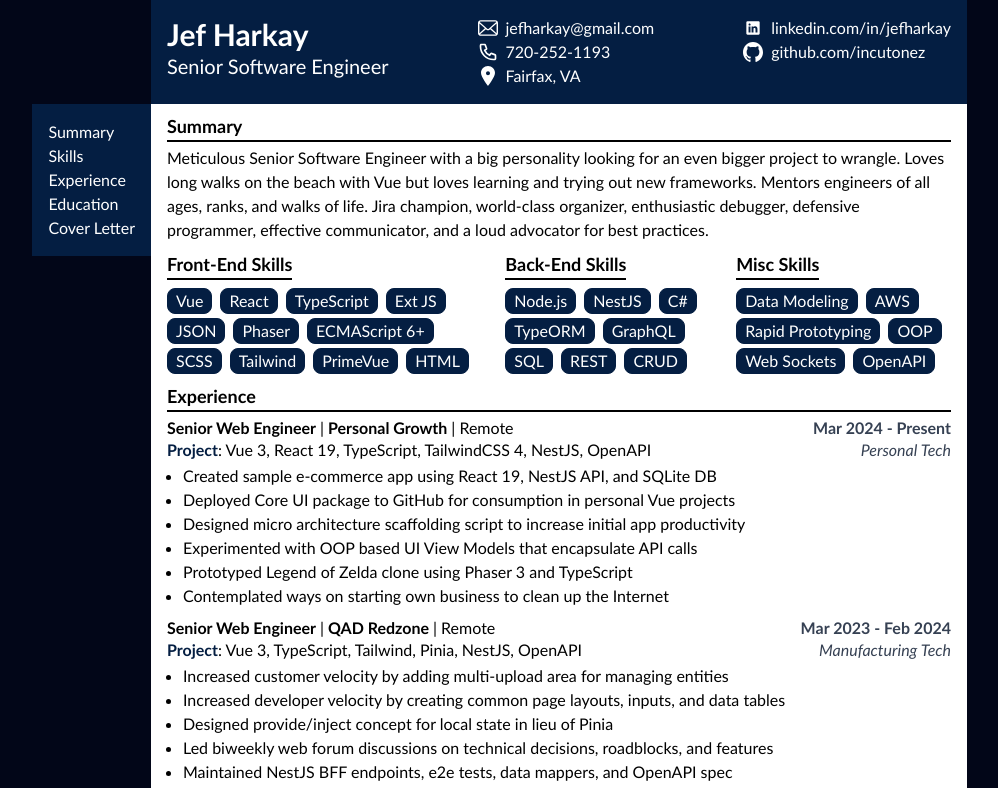
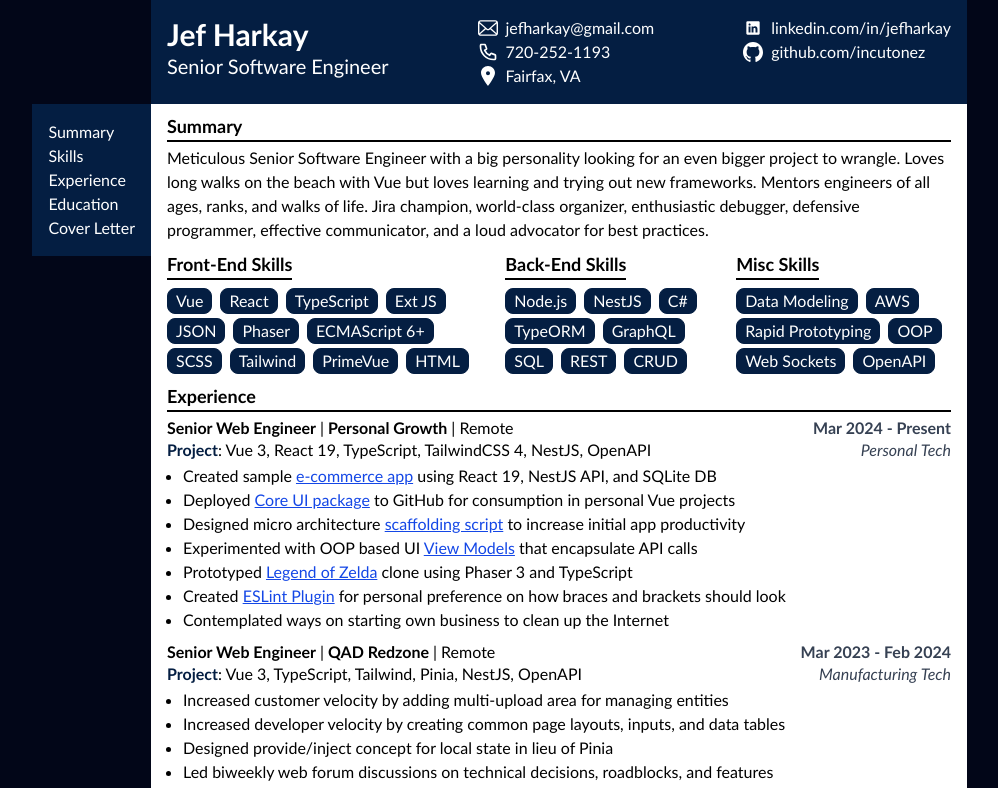
Before and after one commit to incutonez/jefharkay, a Vue app: page /#/resume/summary in a window 1280 px wide. Shown: the top 788 px of the page, without its empty margins (81-1079 px from the left). Built offline with nearby package versions, Linux system fonts and the light colour scheme.

Commit message:
fix: Resume Changes (#6)
- Adding some final touches, like links to repos and examples
- Adding ability to have tasks include HTML

```diff
--- a/src/components/JefHarkayResume.vue
+++ b/src/components/JefHarkayResume.vue
@@ -3,11 +3,12 @@ import SectionJobDescription from "@/components/SectionJobDescription.vue";
 import { EducationRoute, ExperienceRoute, SkillsRoute, SummaryRoute } from "@/router";
 
 const PersonalTasks = [
-	"Created sample e-commerce app using React 19, NestJS API, and SQLite DB",
-	"Deployed Core UI package to GitHub for consumption in personal Vue projects",
-	"Designed micro architecture scaffolding script to increase initial app productivity",
-	"Experimented with OOP based UI View Models that encapsulate API calls",
-	"Prototyped Legend of Zelda clone using Phaser 3 and TypeScript",
+	"Created sample <a href=\"https://github.com/incutonez/ecommerce\" class='anchor-link underline text-blue-700' target='_blank'>e-commerce app</a> using React 19, NestJS API, and SQLite DB",
+	"Deployed <a href=\"https://github.com/incutonez/core-ui\" class='anchor-link underline text-blue-700' target='_blank'>Core UI package</a> to GitHub for consumption in personal Vue projects",
+	"Designed micro architecture <a href=\"https://github.com/incutonez/configs/tree/main/scaffold\" class='anchor-link underline text-blue-700' target='_blank'>scaffolding script</a> to increase initial app productivity",
+	"Experimented with OOP based UI <a href=\"https://github.com/incutonez/Sandbox/blob/main/packages/ui/src/models/UserModel.ts#L137-L169\" class='anchor-link underline text-blue-700' target='_blank'>View Models</a> that encapsulate API calls",
+	"Prototyped <a href=\"https://incutonez.github.io/fabled-basin/#/\" class='anchor-link underline text-blue-700' target='_blank'>Legend of Zelda</a> clone using Phaser 3 and TypeScript",
+	"Created <a href=\"https://github.com/incutonez/eslint-plugin\" class='anchor-link underline text-blue-700' target='_blank'>ESLint Plugin</a> for personal preference on how braces and brackets should look",
 	"Contemplated ways on starting own business to clean up the Internet",
 ];
 const QADTasks = [
@@ -245,9 +246,9 @@ const DoDTasks = ["Rotated offices every 6-8 months, contributing to several dif
 			<a
 				target="_blank"
 				class="hidden print:inline underline mx-auto"
-				title="https://incutonez.github.io/Sandbox/resume/"
-				href="https://incutonez.github.io/Sandbox/resume/"
-			>Created with ❤️ and Vue</a>
+				title="https://incutonez.github.io/jefharkay/#/resume/summary"
+				href="https://incutonez.github.io/jefharkay/#/resume/summary"
+			>Created with ❤️ and Vue (click me)</a>
 		</section>
 	</article>
 </template>
--- a/src/components/SectionJobDescription.vue
+++ b/src/components/SectionJobDescription.vue
@@ -37,7 +37,7 @@ defineProps<ISectionJobDescription>();
 				:key="task"
 				class="ml-4 list-disc"
 			>
-				<li>{{ task }}</li>
+				<li v-html="task" />
 			</ul>
 		</template>
 	</article>
```
